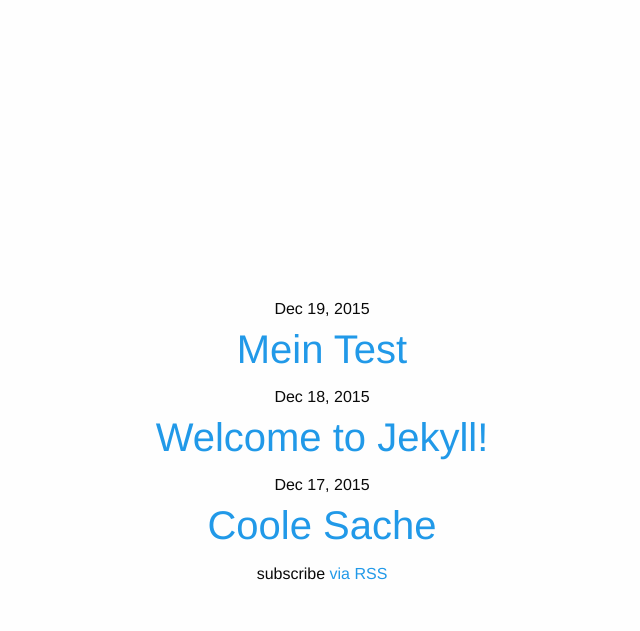
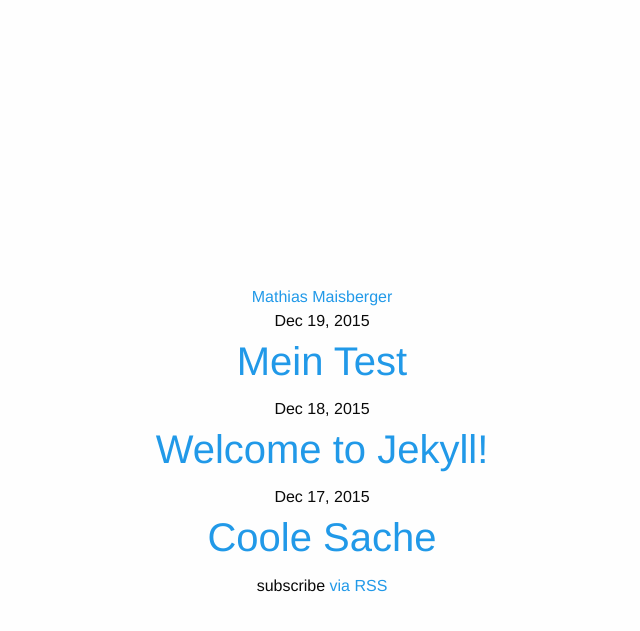
Before and after one commit to Echtland/linster, a Jekyll site: the page built from index.html, in a window 1280 px wide and 900 px high, scrolled down 1000 px. Shown: the top 631 px of the window, without its empty margins (318-958 px from the left). Built offline with Jekyll 4.4.1, drawn with Linux system fonts in a browser that asks for light colours.

Commit message:
Add data test

```diff
--- /dev/null
+++ b/_data/people.yml
@@ -0,0 +1,3 @@
+hias:
+  name: Mathias Maisberger
+  twitter: hiasinho
--- a/_sass/_hias.scss
+++ /dev/null
@@ -1,21 +0,0 @@
-@import "vendor/normalize";
-@import "bourbon/bourbon";
-
-.slide {
-  @include flex(1 0 auto);
-  @include display(flex);
-  @include flex-direction(column);
-  @include align-items(center);
-  @include justify-content(center);
-
-  position: relative;
-  min-height: 100vh;
-  // box-sizing: border-box;
-  padding: 0;
-  // border-bottom: 1px solid rgba(black, 0.5);
-  // overflow: hidden;
-
-  // @include media($medium-screen-up) {
-  //   padding: ($base-line-height * $base-font-size) * 1.5;
-  // }
-}
--- a/_sass/hias/_krass.scss
+++ /dev/null
@@ -1 +0,0 @@
-.hias { color: red; }
--- a/_sass/hias/_wow.scss
+++ /dev/null
@@ -1,4 +0,0 @@
-.wowl {
-  color: red;
-  @include transition(all 1s linear);
-}
--- a/index.html
+++ b/index.html
@@ -10,6 +10,13 @@ layout: default
 
 <div class="row align-center align-middle fullscreen">
   <div class="column medium-6 text-center">
+    {% assign author = site.data.people['hias'] %}
+    <a rel="author"
+      href="https://twitter.com/{{ author.twitter }}"
+      title="{{ author.name }}">
+        {{ author.name }}
+    </a>
+
     {% for post in site.posts %}
     <article>
       <time datetime="2009-11-13T20:00+00:00">{{ post.date | date: "%b %-d, %Y" }}</time>
```
